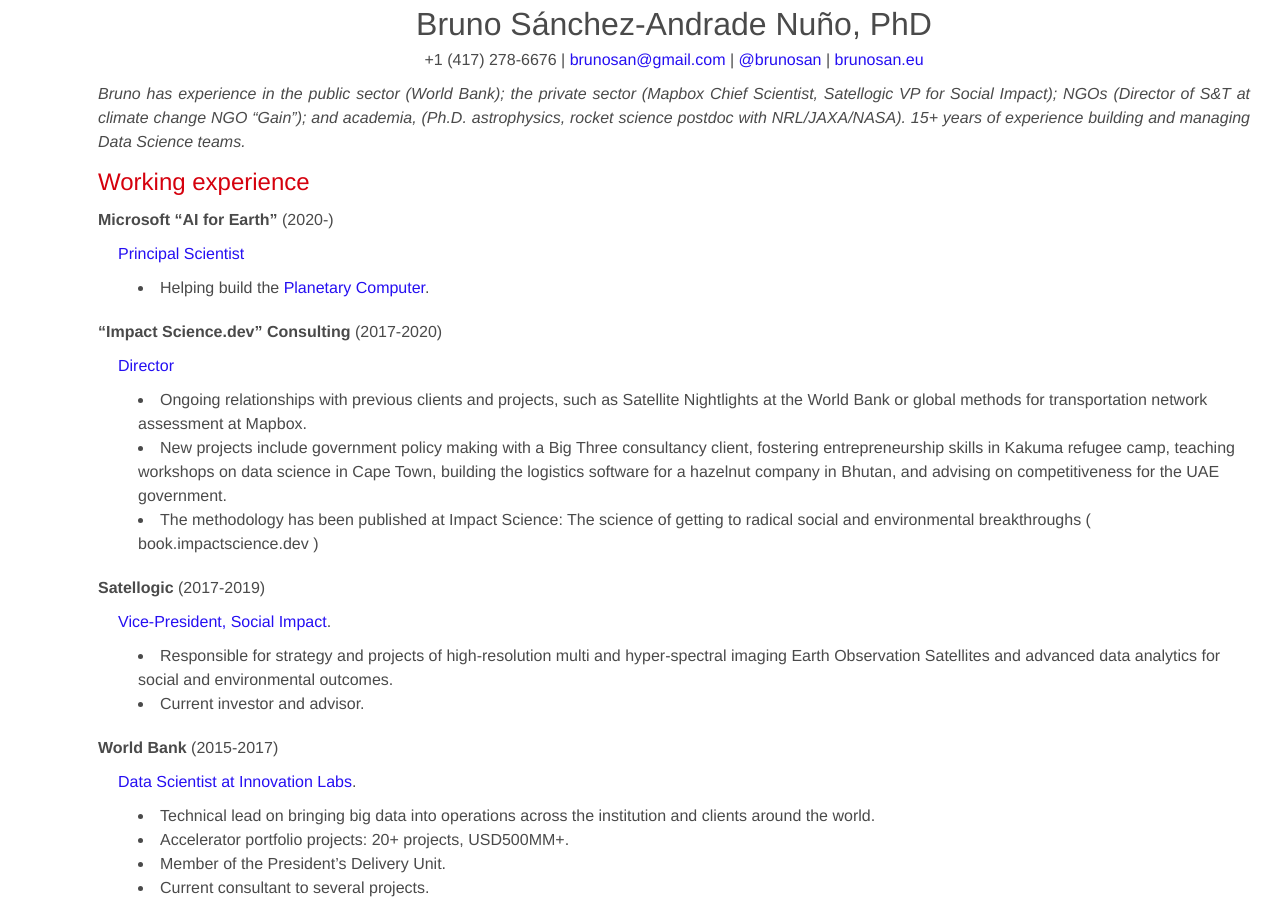
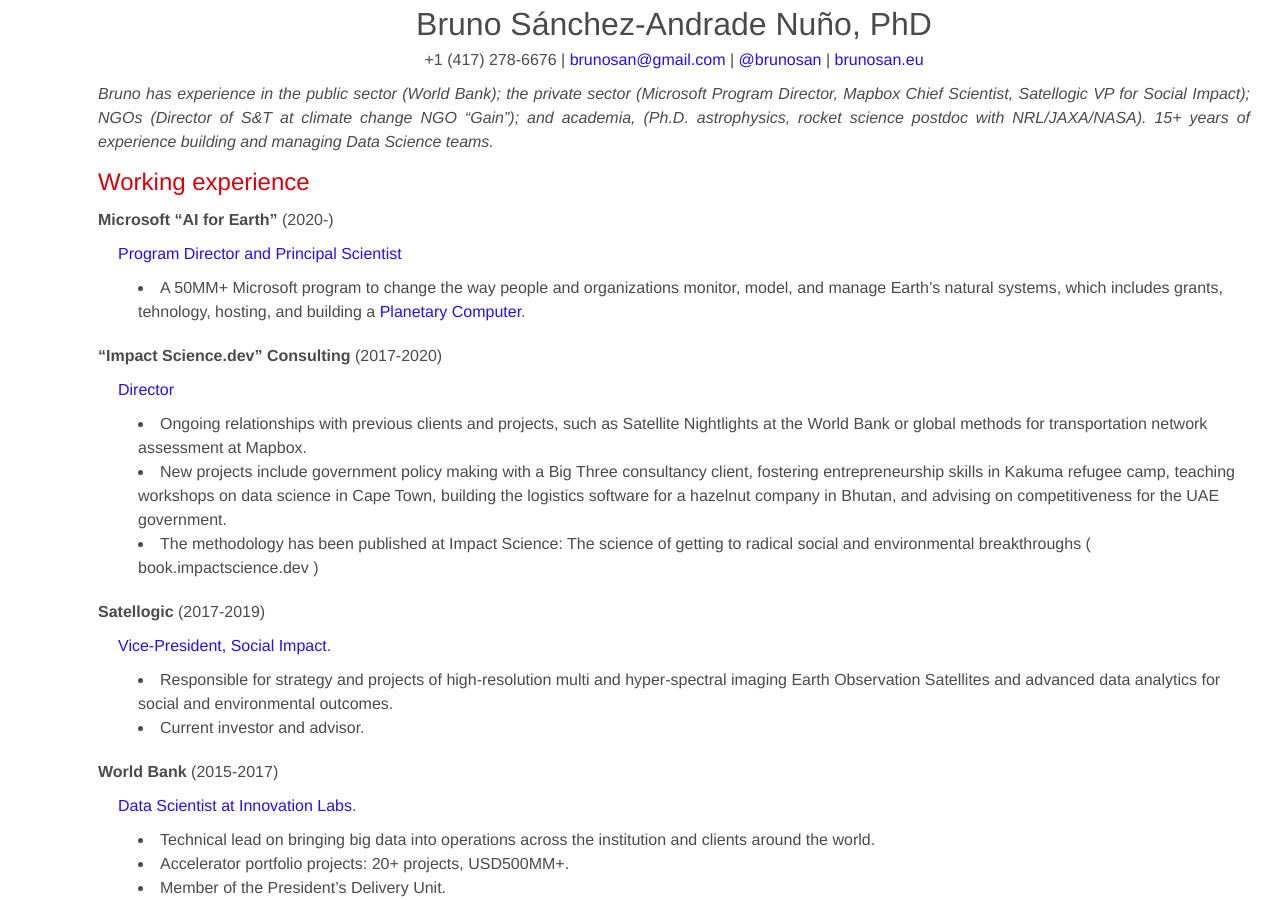
Before and after one commit to brunosan/cv, a Jekyll site: the page built from index.md, in a window 1280 px wide and 900 px high. Built offline with Jekyll 4.4.1, drawn with Linux system fonts in a browser that asks for light colours.

Commit message:
Update index.md

```diff
--- a/index.md
+++ b/index.md
@@ -6,13 +6,13 @@
 # Bruno Sánchez-Andrade Nuño, PhD #
 +1 (417) 278-6676 | <brunosan@gmail.com> | [@brunosan](http://twitter.com/brunosan) | [brunosan.eu](http://brunosan.eu)
 
-*Bruno has experience in the public sector (World Bank); the private sector (Mapbox Chief Scientist, Satellogic VP for Social Impact); NGOs (Director of S&T at climate change NGO "Gain"); and academia, (Ph.D. astrophysics, rocket science postdoc with NRL/JAXA/NASA). 15+ years of experience building and managing Data Science teams.*
+*Bruno has experience in the public sector (World Bank); the private sector (Microsoft Program Director, Mapbox Chief Scientist, Satellogic VP for Social Impact); NGOs (Director of S&T at climate change NGO "Gain"); and academia, (Ph.D. astrophysics, rocket science postdoc with NRL/JAXA/NASA). 15+ years of experience building and managing Data Science teams.*
 
 ## Working experience ##
 
 **Microsoft "AI for Earth"** (2020-)
->[Principal Scientist](https://www.microsoft.com/en-us/ai/ai-for-earth)
- * Helping build the [Planetary Computer](https://innovation.microsoft.com/en-us/planetary-computer).
+>[Program Director and Principal Scientist](https://www.microsoft.com/en-us/ai/ai-for-earth)
+ * A 50MM+ Microsoft program to change the way people and organizations monitor, model, and manage Earth’s natural systems, which includes grants, tehnology, hosting, and building a [Planetary Computer](https://planetarycomputer.microsoft.com/).
 
 
 **"Impact Science.dev" Consulting** (2017-2020)
```
